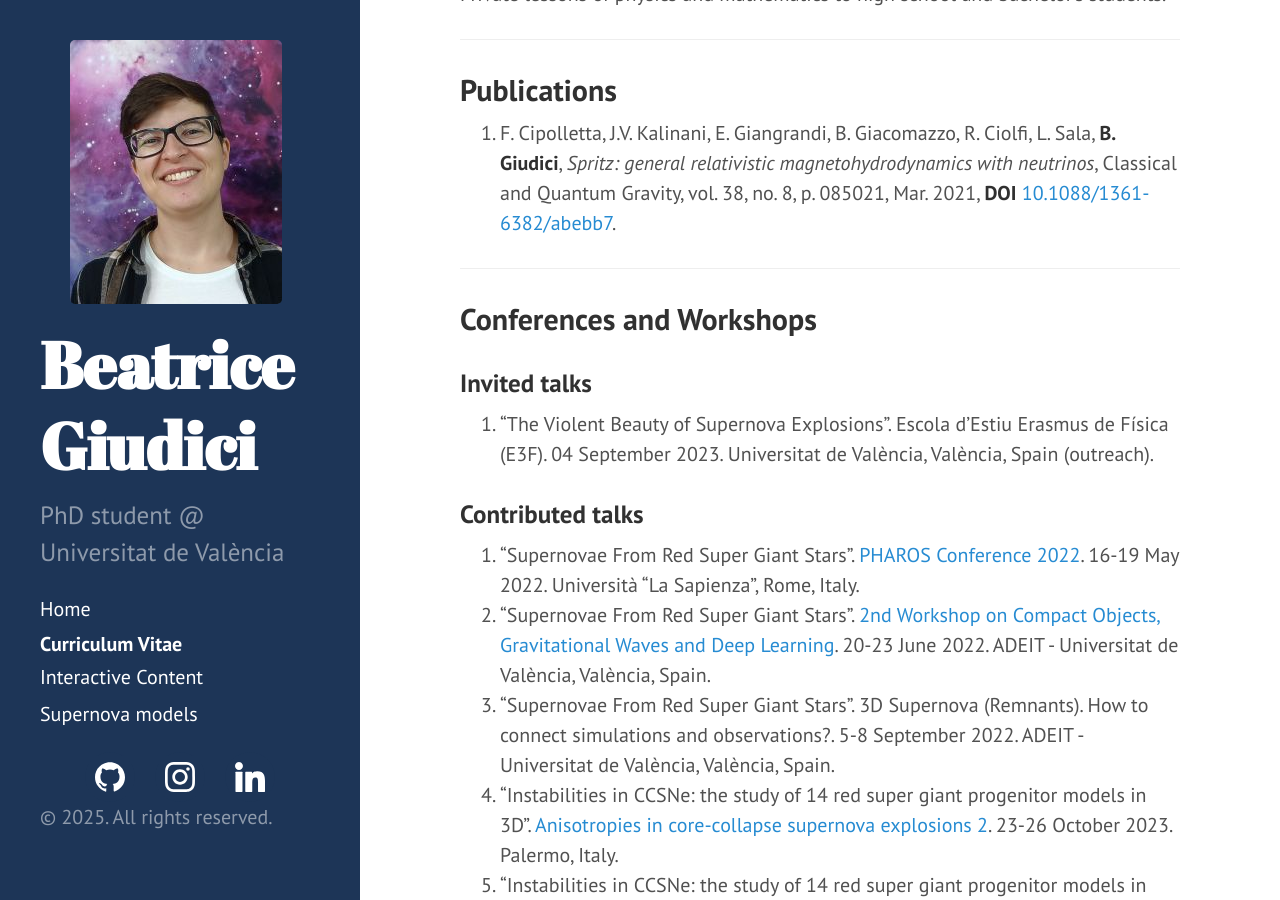
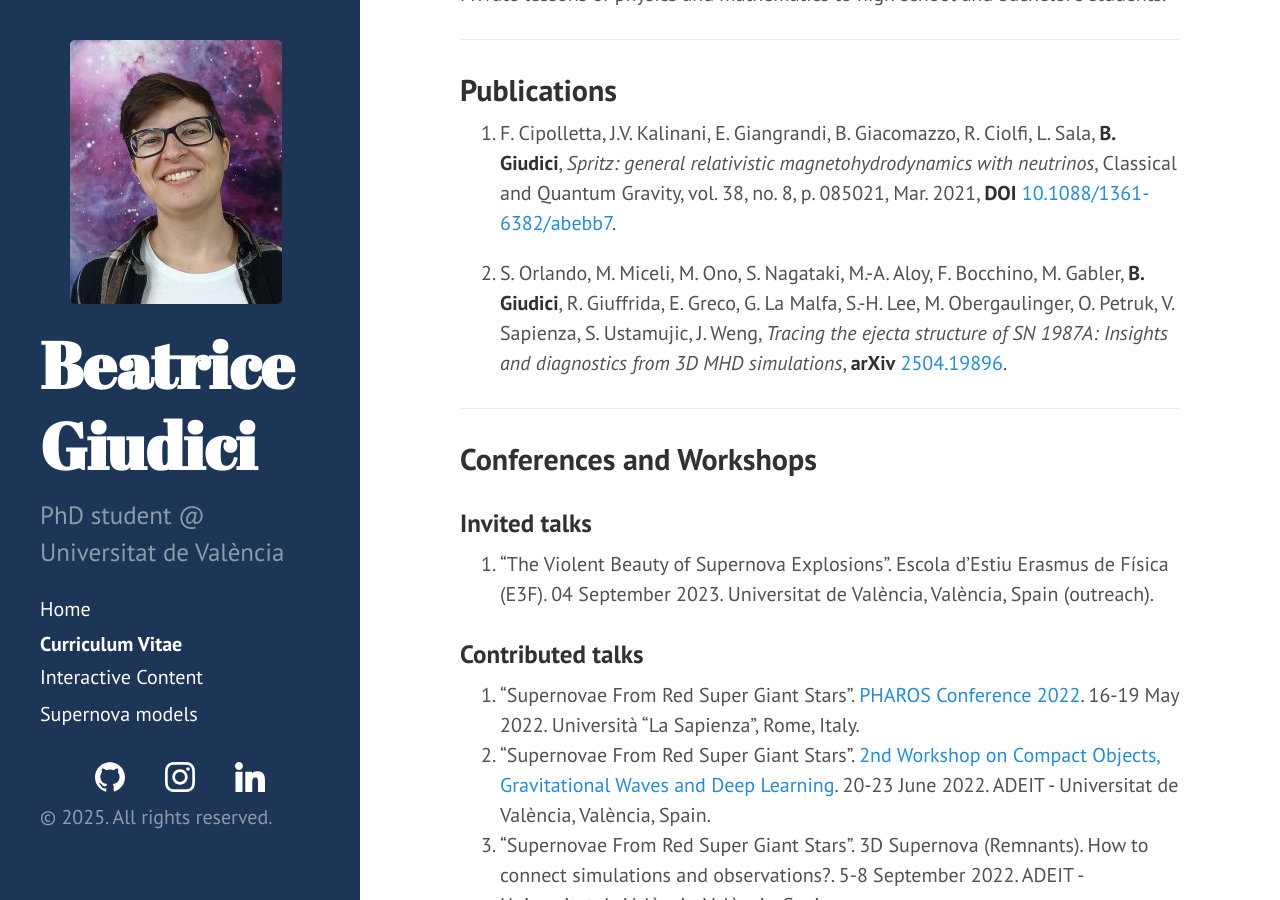
Before and after one commit to BeaGiudici/BeaGiudici.github.io, a Jekyll site: the page built from cv.md, in a window 1280 px wide and 900 px high, scrolled down 2160 px. Built offline with Jekyll 4.4.1, drawn with Linux system fonts in a browser that asks for light colours.

Commit message:
Adding new paper

```diff
--- a/cv.md
+++ b/cv.md
@@ -78,6 +78,8 @@ Private lessons of physics and mathematics to high school and bachelor's student
 
 1. F. Cipolletta, J.V. Kalinani, E. Giangrandi, B. Giacomazzo, R. Ciolfi, L. Sala, **B. Giudici**, *Spritz: general relativistic magnetohydrodynamics with neutrinos*, Classical and Quantum Gravity, vol. 38, no. 8, p. 085021, Mar. 2021, **DOI** [10.1088/1361-6382/abebb7](https://iopscience.iop.org/article/10.1088/1361-6382/abebb7){:target="_blank"}.
 
+2. S. Orlando, M. Miceli, M. Ono, S. Nagataki, M.-A. Aloy, F. Bocchino, M. Gabler, **B. Giudici**, R. Giuffrida, E. Greco, G. La Malfa, S.-H. Lee, M. Obergaulinger, O. Petruk, V. Sapienza, S. Ustamujic, J. Weng, *Tracing the ejecta structure of SN 1987A: Insights and diagnostics from 3D MHD simulations*, **arXiv** [2504.19896](https://arxiv.org/abs/2504.19896v1){:target="_blank"}.
+
 ---
 
 ## Conferences and Workshops
```
